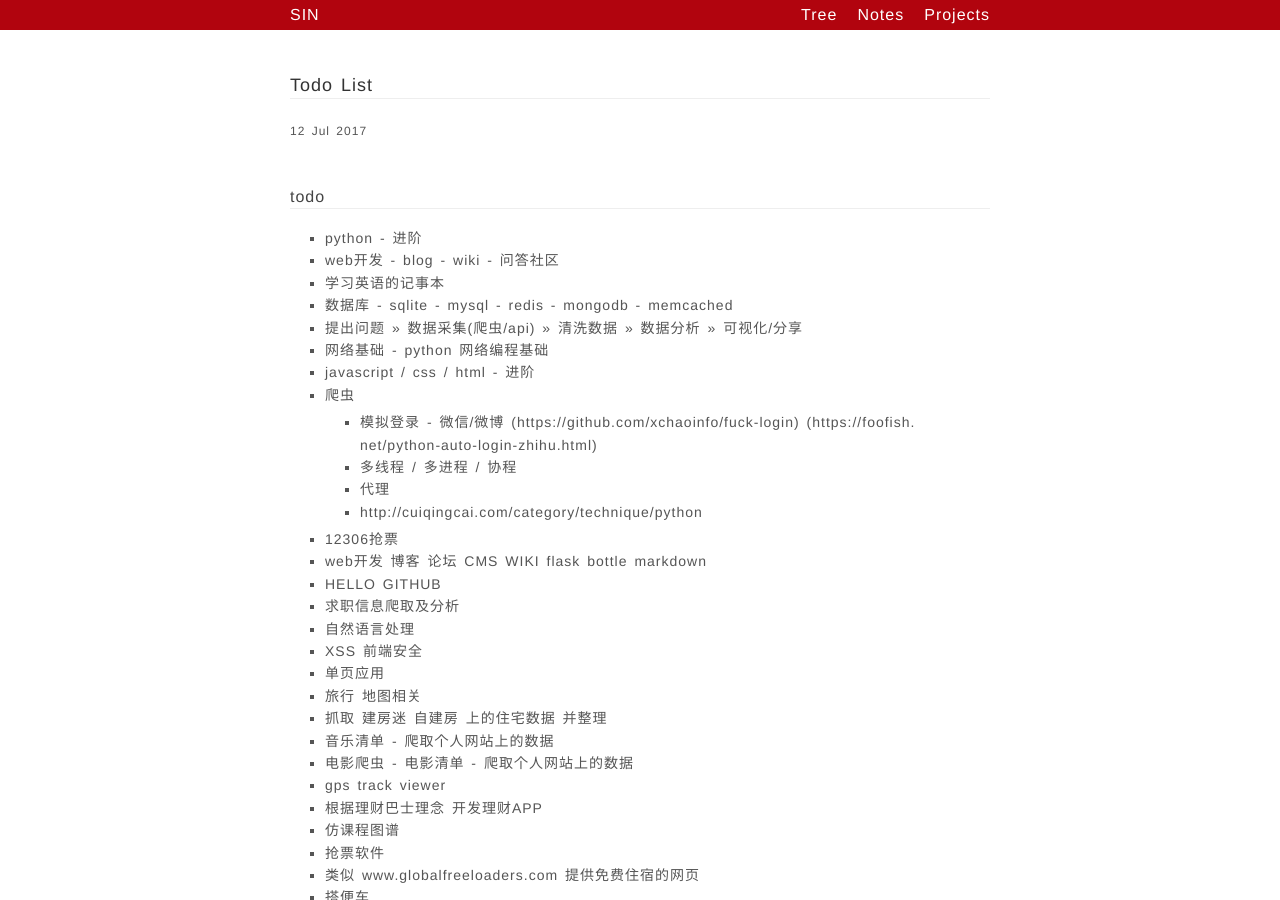
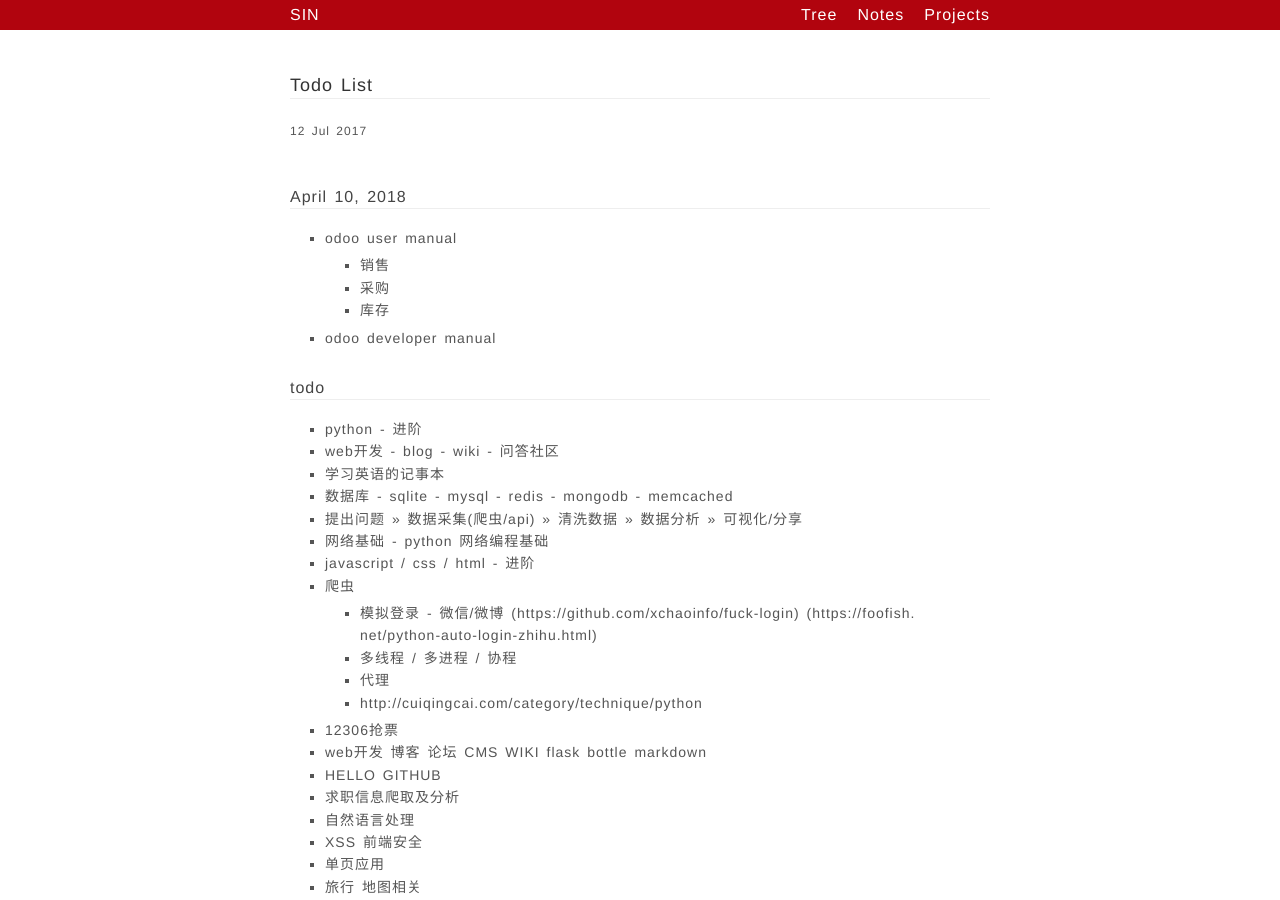
Before and after one commit to 12ff806/12ff806.github.io, a Jekyll site: the page built from tree/todo.md, in a window 1280 px wide and 900 px high. Built offline with Jekyll 4.4.1, drawn with Linux system fonts in a browser that asks for light colours; comment, search, counter and statistics services are not loaded.

Commit message:
todo 4.10

```diff
--- a/tree/todo.md
+++ b/tree/todo.md
@@ -9,6 +9,15 @@ date: 2017-07-12
 
 
 {::options auto_ids="false" /}
+
+
+## April 10, 2018
+
+* odoo user manual
+  * 销售
+  * 采购
+  * 库存
+* odoo developer manual
 
 
 ## todo
```
